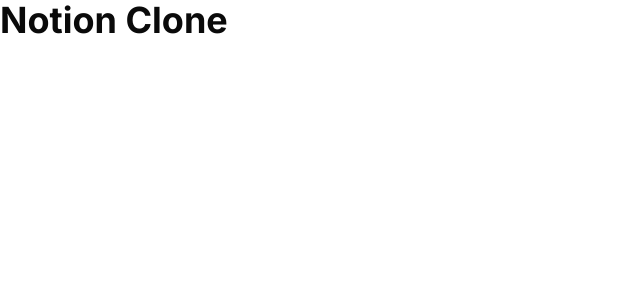
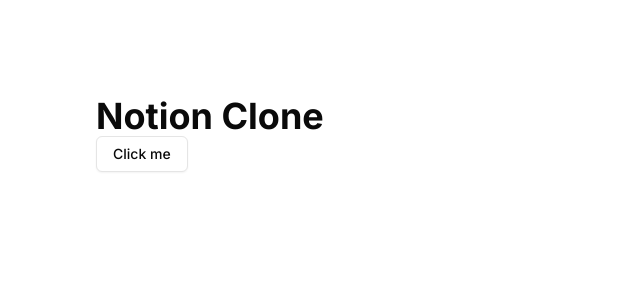
Before and after one commit to ProMehedi/notion-clone, a Next.js app: page / in a window 1280 px wide. Shown: the top 300 px of the page, without its empty margins (0-640 px from the left). Built offline with nearby package versions, Linux system fonts and the light colour scheme.

Commit message:
Update folder structure

```diff
--- /dev/null
+++ b/app/(auth)/layout.tsx
@@ -0,0 +1,11 @@
+import { PropsWithChildren } from 'react'
+
+const AuthLayout: React.FC<PropsWithChildren> = ({ children }) => {
+  return (
+    <>
+      <div className='bg-red-500 h-full'>{children}</div>
+    </>
+  )
+}
+
+export default AuthLayout
--- /dev/null
+++ b/app/(auth)/sign-in/page.tsx
@@ -0,0 +1,11 @@
+import React from 'react'
+
+const SignIn = () => {
+  return (
+    <div>
+      <h1>Sign In Page</h1>
+    </div>
+  )
+}
+
+export default SignIn
--- /dev/null
+++ b/app/(auth)/sign-up/page.tsx
@@ -0,0 +1,11 @@
+import React from 'react'
+
+const SignUp = () => {
+  return (
+    <div>
+      <h1>Sign Up Page</h1>
+    </div>
+  )
+}
+
+export default SignUp
--- a/app/page.tsx
+++ b/app/(root)/page.tsx
@@ -1,9 +1,11 @@
 import React from 'react'
+import { Button } from '~/components/ui/button'
 
 const Home = () => {
   return (
-    <div>
+    <div className='mx-auto p-24'>
       <h1 className='text-4xl font-bold'>Notion Clone</h1>
+      <Button variant='outline'>Click me</Button>
     </div>
   )
 }
--- a/app/globals.css
+++ b/app/globals.css
@@ -1,6 +1,11 @@
 @tailwind base;
 @tailwind components;
 @tailwind utilities;
+
+html,
+body {
+  @apply h-full;
+}
 
 @layer base {
   :root {
--- a/app/layout.tsx
+++ b/app/layout.tsx
@@ -1,22 +1,24 @@
-import type { Metadata } from "next";
-import { Inter } from "next/font/google";
-import "./globals.css";
+import type { Metadata } from 'next'
+import { Inter } from 'next/font/google'
+import './globals.css'
 
-const inter = Inter({ subsets: ["latin"] });
+const inter = Inter({ subsets: ['latin'] })
 
 export const metadata: Metadata = {
-  title: "Create Next App",
-  description: "Generated by create next app",
-};
+  title: 'Notion Clone',
+  description: 'A Notion clone built with Next.js and Tailwind CSS',
+}
 
-export default function RootLayout({
+const RootLayout = ({
   children,
 }: Readonly<{
-  children: React.ReactNode;
-}>) {
+  children: React.ReactNode
+}>) => {
   return (
-    <html lang="en">
+    <html lang='en'>
       <body className={inter.className}>{children}</body>
     </html>
-  );
+  )
 }
+
+export default RootLayout
--- /dev/null
+++ b/components/ui/button.tsx
@@ -0,0 +1,57 @@
+import * as React from "react"
+import { Slot } from "@radix-ui/react-slot"
+import { cva, type VariantProps } from "class-variance-authority"
+
+import { cn } from "~/lib/utils"
+
+const buttonVariants = cva(
+  "inline-flex items-center justify-center whitespace-nowrap rounded-md text-sm font-medium transition-colors focus-visible:outline-none focus-visible:ring-1 focus-visible:ring-ring disabled:pointer-events-none disabled:opacity-50",
+  {
+    variants: {
+      variant: {
+        default:
+          "bg-primary text-primary-foreground shadow hover:bg-primary/90",
+        destructive:
+          "bg-destructive text-destructive-foreground shadow-sm hover:bg-destructive/90",
+        outline:
+          "border border-input bg-background shadow-sm hover:bg-accent hover:text-accent-foreground",
+        secondary:
+          "bg-secondary text-secondary-foreground shadow-sm hover:bg-secondary/80",
+        ghost: "hover:bg-accent hover:text-accent-foreground",
+        link: "text-primary underline-offset-4 hover:underline",
+      },
+      size: {
+        default: "h-9 px-4 py-2",
+        sm: "h-8 rounded-md px-3 text-xs",
+        lg: "h-10 rounded-md px-8",
+        icon: "h-9 w-9",
+      },
+    },
+    defaultVariants: {
+      variant: "default",
+      size: "default",
+    },
+  }
+)
+
+export interface ButtonProps
+  extends React.ButtonHTMLAttributes<HTMLButtonElement>,
+    VariantProps<typeof buttonVariants> {
+  asChild?: boolean
+}
+
+const Button = React.forwardRef<HTMLButtonElement, ButtonProps>(
+  ({ className, variant, size, asChild = false, ...props }, ref) => {
+    const Comp = asChild ? Slot : "button"
+    return (
+      <Comp
+        className={cn(buttonVariants({ variant, size, className }))}
+        ref={ref}
+        {...props}
+      />
+    )
+  }
+)
+Button.displayName = "Button"
+
+export { Button, buttonVariants }
--- a/package.json
+++ b/package.json
@@ -10,6 +10,7 @@
   },
   "dependencies": {
     "@radix-ui/react-icons": "^1.3.0",
+    "@radix-ui/react-slot": "^1.1.0",
     "class-variance-authority": "^0.7.0",
     "clsx": "^2.1.1",
     "next": "14.2.7",
```
Also changed, not shown: components.json, 1 other file (tests, documents, lock files or other folders).
